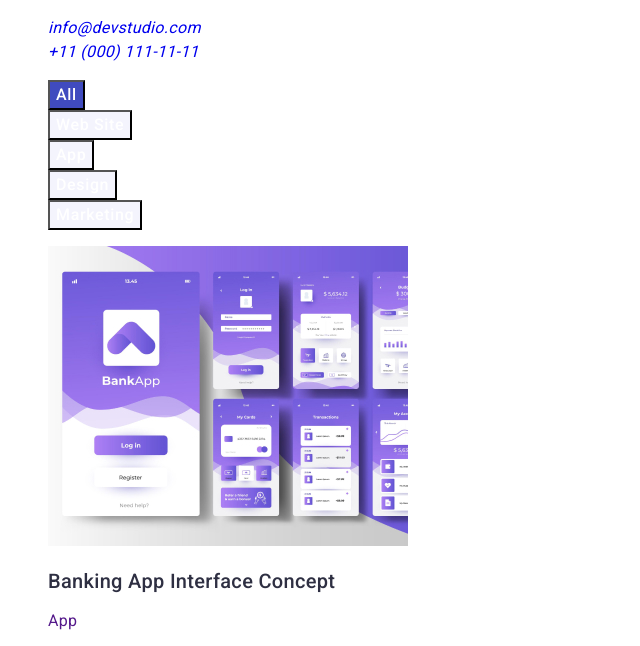
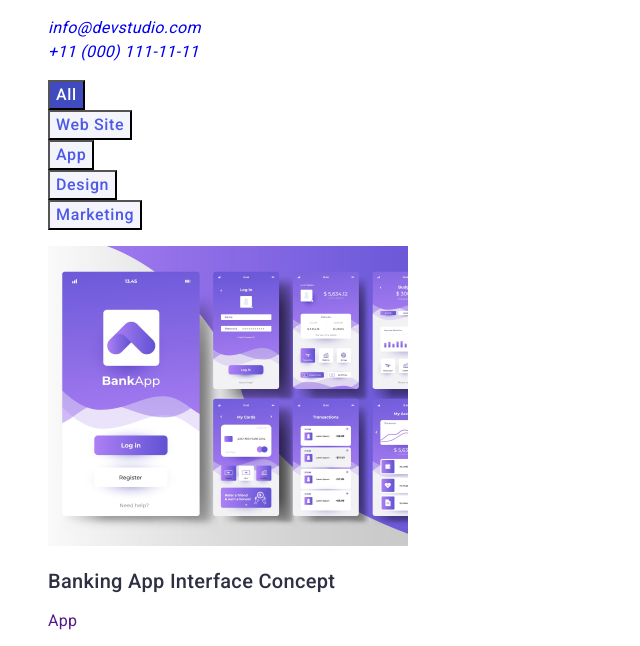
Before and after one commit to Julianochka/goit-markup-hw-02, a plain HTML site: page portfolio.html in a window 1280 px wide. Shown: the part 120-766 px from the top of the page, without its empty margins (0-640 px from the left). Drawn offline with Linux system fonts and the light colour scheme.

Commit message:
Update styles.css

```diff
--- a/css/styles.css
+++ b/css/styles.css
@@ -47,6 +47,7 @@ body {
 }
 .btn-light {
     background-color: #F4F4FD;
+    color: #4D5AE5;
 
 }
 .btn-dark {
```
